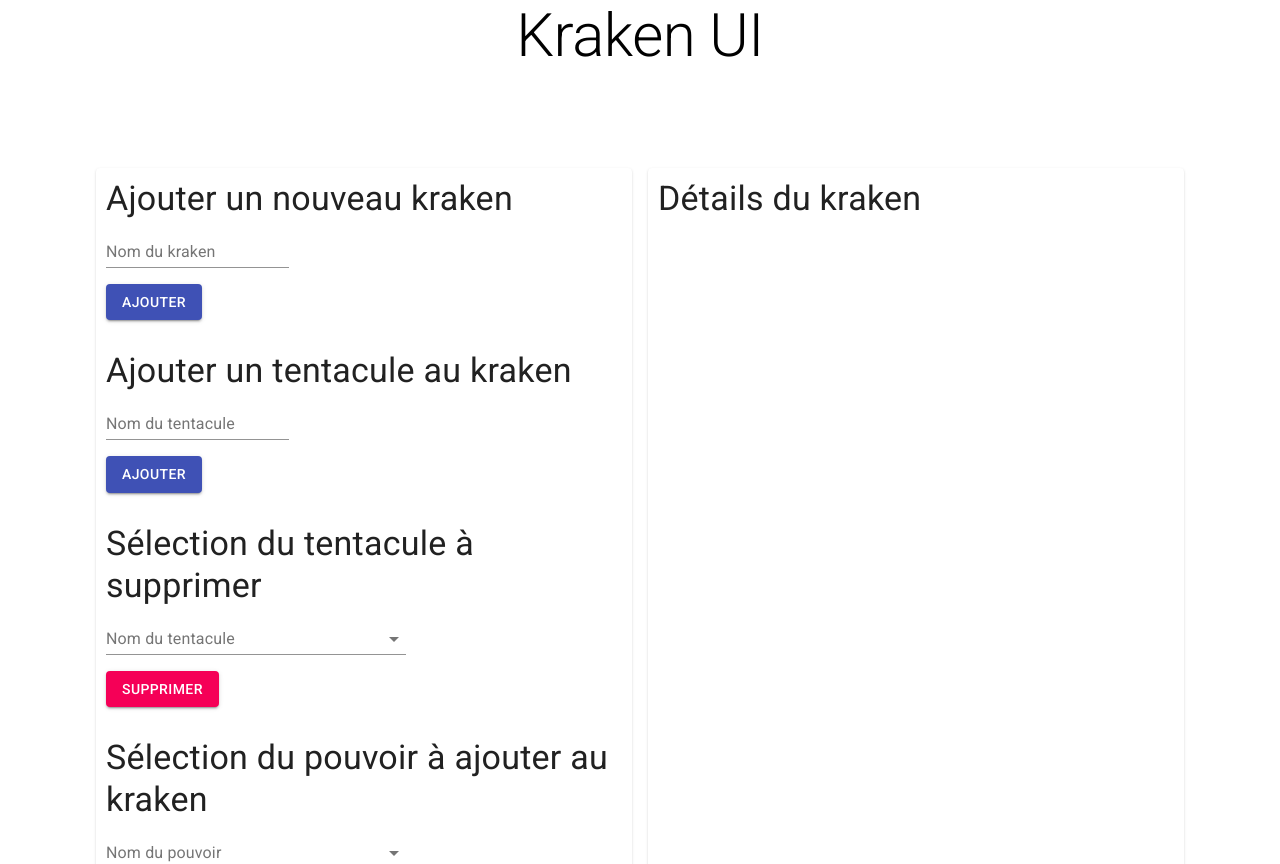
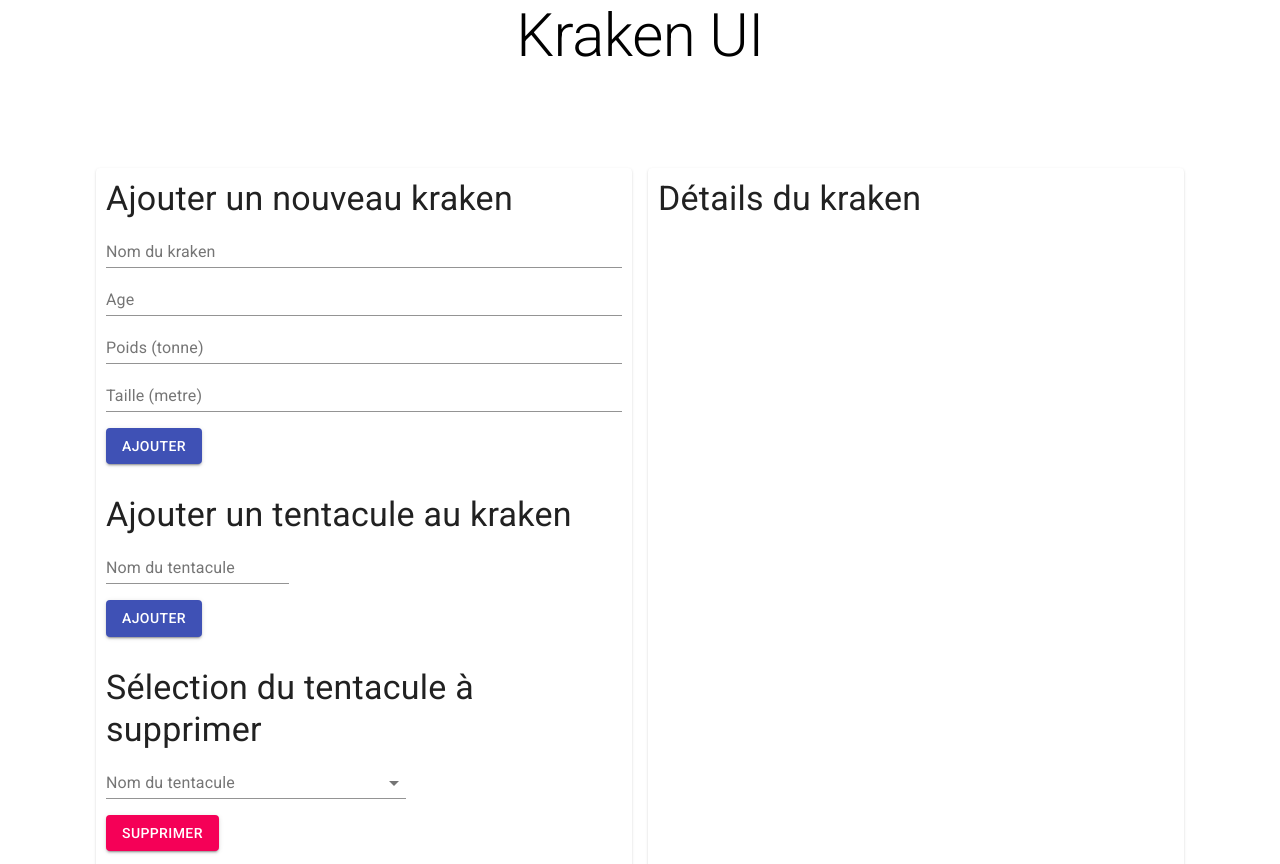
Before and after one commit to Miangaly32/kraken-ui, a React (Create React App) app: page / in a window 1280 px wide. Shown: the top 864 px of the page. Built offline with nearby package versions, Linux system fonts and the light colour scheme.

Commit message:
Adding axios

```diff
--- a/package.json
+++ b/package.json
@@ -7,6 +7,7 @@
     "@testing-library/jest-dom": "^5.11.4",
     "@testing-library/react": "^11.1.0",
     "@testing-library/user-event": "^12.1.10",
+    "axios": "^0.21.1",
     "react": "^17.0.1",
     "react-dom": "^17.0.1",
     "react-scripts": "4.0.3",
--- a/src/App.js
+++ b/src/App.js
@@ -7,7 +7,6 @@ function App() {
   return (
     <Grid
       container
-      spacing={50}
       justify="center"
       alignItems="center"
       direction="column"
--- a/src/components/kraken/KrakenCreate.js
+++ b/src/components/kraken/KrakenCreate.js
@@ -1,25 +1,61 @@
-import React from 'react';
-import { Typography, Button, FormControl, Grid, InputLabel, Input } from '@material-ui/core';
+import React, { useState } from 'react';
+import { FormGroup, Typography, Button, FormControl, Grid, InputLabel, TextField, Input } from '@material-ui/core';
+import axios from "axios";
 
-const KrakenCreate = () => {
+const KrakenCreate = (props) => {
+    const [name, setName] = useState('');
+    const [age, setAge] = useState('');
+    const [weight, setWeight] = useState('');
+    const [size, setSize] = useState('');
+
+    const handleNameChange = (e) => {
+        setName(e.target.value)
+    }
+    const handleAgeChange = (e) => {
+        setAge(e.target.value)
+    }
+    const handleWeightChange = (e) => {
+        setWeight(e.target.value)
+    }
+    const handleSizeChange = (e) => {
+        setSize(e.target.value)
+    }
+
+
+    const saveKraken = (e) => {
+        e.preventDefault()
+        axios.post(`http://localhost:8000/kraken`, { name: name, age: age, weight: weight, size: size })
+            .then(res => {
+                console.log(res);
+                console.log(res.data);
+            })
+        setName('')
+        setAge('')
+        setWeight('')
+        setSize('')
+    }
+
     return (
         <div style={{ padding: 10, marginBottom: 10 }}>
             <Typography variant="h4" component="h2">
                 Ajouter un nouveau kraken
-                </Typography>
-            <FormControl>
-                <InputLabel htmlFor="name">Nom du kraken</InputLabel>
-                <Input id="name" />
+            </Typography>
+            <FormGroup >
+                <TextField id="name" label="Nom du kraken" value={name} onChange={handleNameChange} />
+                <TextField id="age" label="Age" value={age} onChange={handleAgeChange} />
+                <TextField id="weight" label="Poids (tonne)" value={weight} onChange={handleWeightChange} />
+                <TextField id="size" label="Taille (metre)" value={size} onChange={handleSizeChange} />
                 <Grid item style={{ marginTop: 16 }}>
                     <Button
                         type="button"
                         variant="contained"
                         color="primary"
+                        onClick={saveKraken}
                     >
                         Ajouter
                   </Button>
                 </Grid>
-            </FormControl>
+            </FormGroup>
         </div>
     )
 }
--- a/src/components/power/PowerAdd.js
+++ b/src/components/power/PowerAdd.js
@@ -24,7 +24,7 @@ const PowerAdd = () => {
                         variant="contained"
                         color="primary"
                     >
-                        Supprimer
+                        Ajouter
               </Button>
                 </Grid>
             </FormControl>
```
Also changed, not shown: 1 other file (tests, documents, lock files or other folders).
